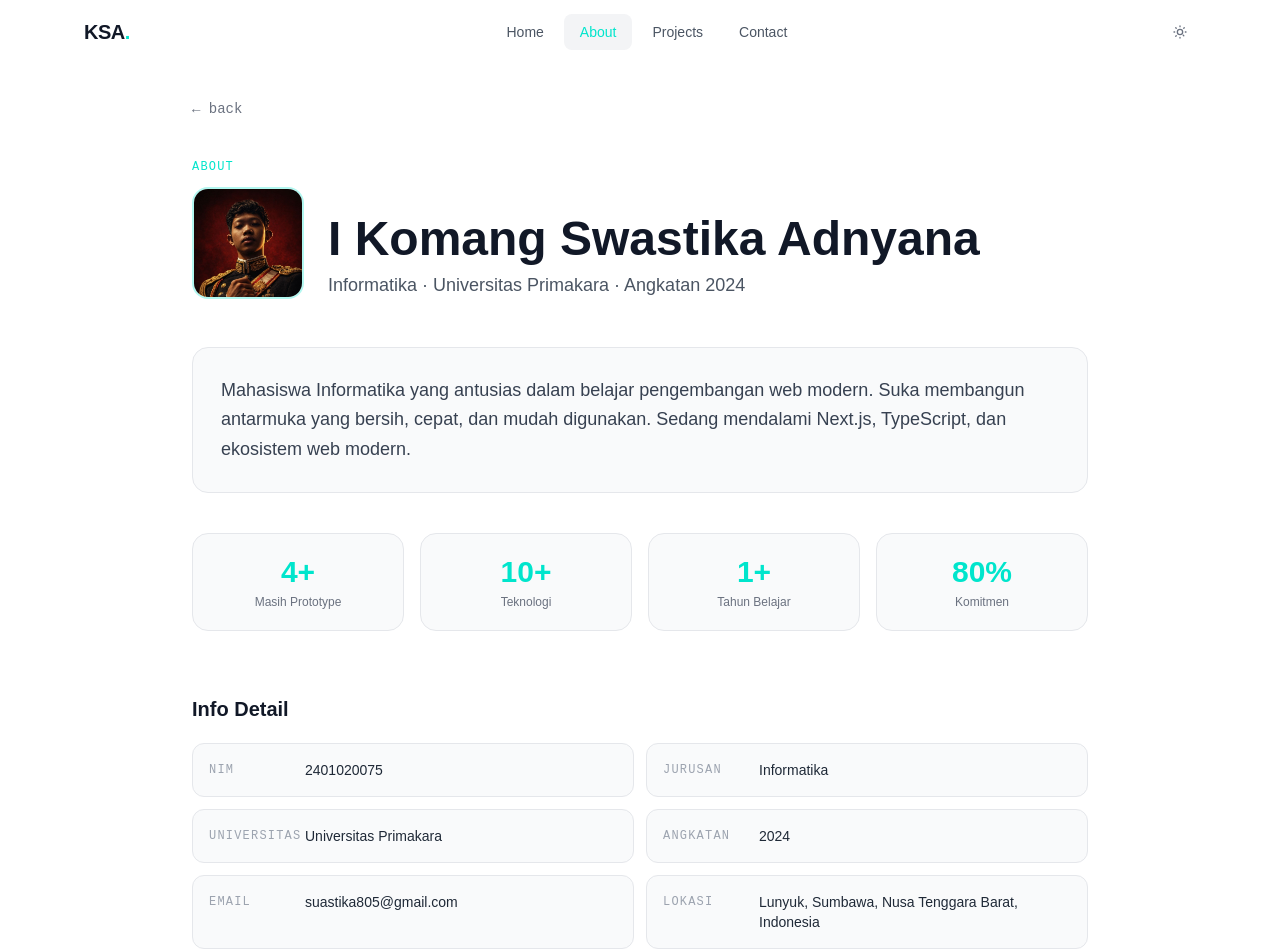
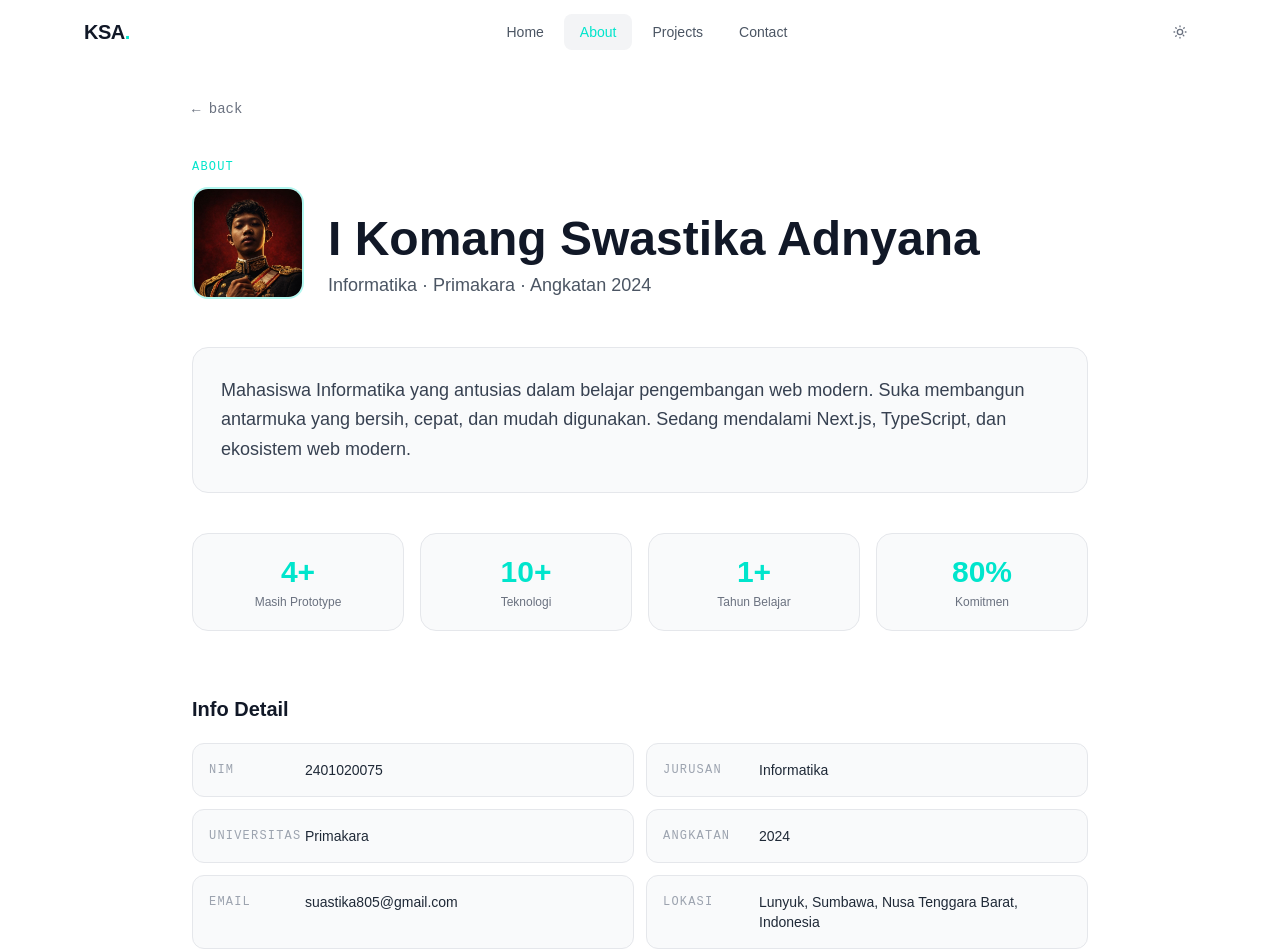
Before and after one commit to suastika805-hash/Komang, a Next.js app: page /about in a window 1280 px wide. Shown: the top 952 px of the page. Built offline with nearby package versions, Linux system fonts and the light colour scheme.

Commit message:
Update profile.ts

```diff
--- a/data/profile.ts
+++ b/data/profile.ts
@@ -9,7 +9,7 @@ export const profile = {
   nickname: "Swastika",
   nim: "2401020075",
   jurusan: "Informatika",
-  universitas: "Universitas Primakara",
+  universitas: "Primakara",
   angkatan: "2024",
   bio: "Mahasiswa Informatika yang antusias dalam belajar pengembangan web modern. Suka membangun antarmuka yang bersih, cepat, dan mudah digunakan. Sedang mendalami Next.js, TypeScript, dan ekosistem web modern.",
   email: "suastika805@gmail.com",
```
